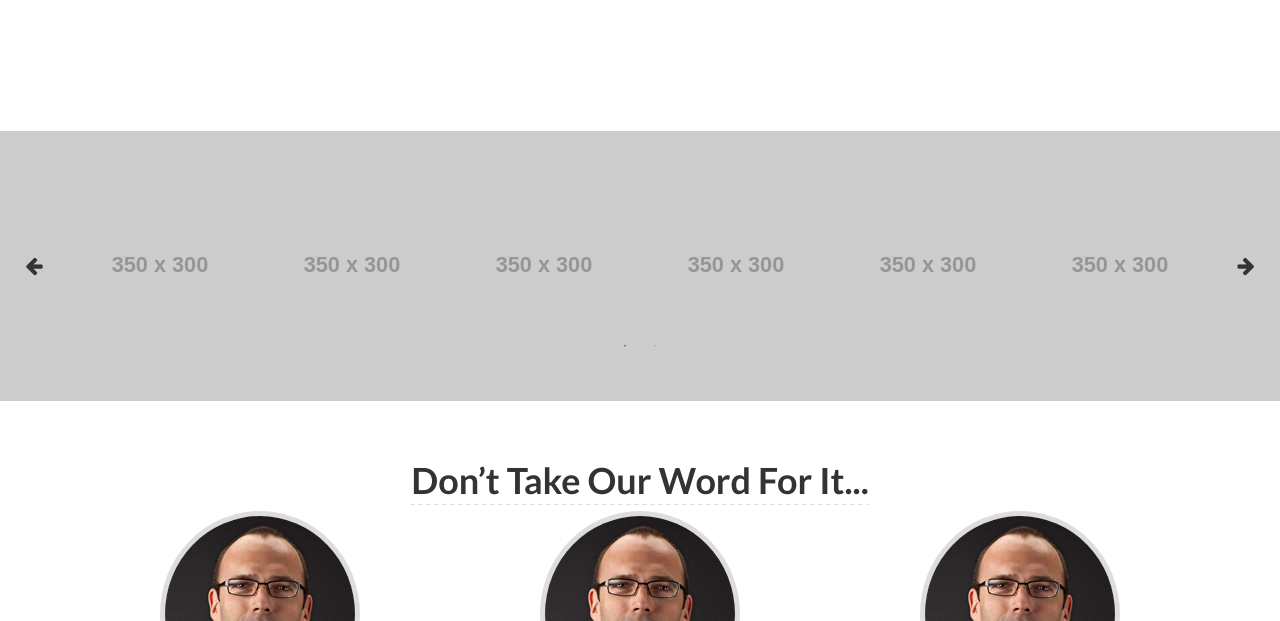
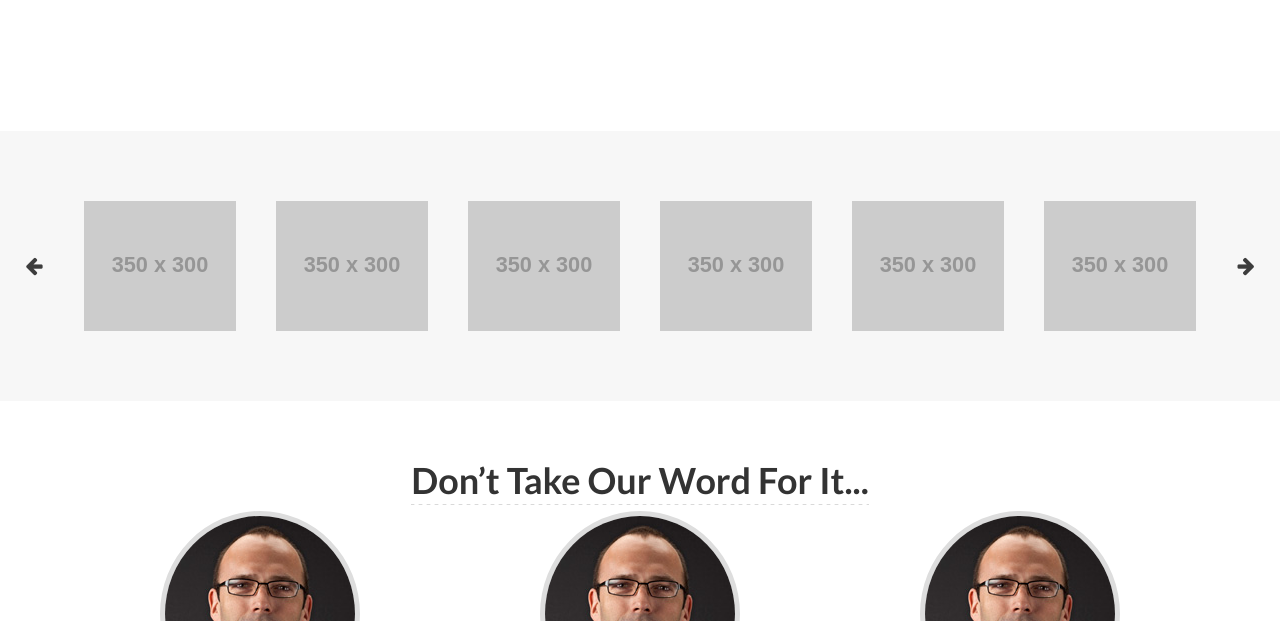
Before and after one commit to brainwithE/webdam-demo, a website: page index.html in a window 1280 px wide. Shown: the part 1120-1741 px from the top of the page. Drawn offline with Linux system fonts and the light colour scheme; placeholder pictures from the web are drawn by us.

Commit message:
feat: autoplay slider

```diff
--- a/assets/css/pages/slick.scss
+++ b/assets/css/pages/slick.scss
@@ -1,7 +1,7 @@
 /* Slider Section
    ========================================================================== */
 #slider-container {
-    background: #ccc;
+    background: #f7f7f7;
 }
 
 .slider {
--- a/index.html
+++ b/index.html
@@ -246,10 +246,11 @@
 		<script type="text/javascript">
 			$(document).on('ready', function() {
 			  $(".regular").slick({
-			    dots: true,
+			    dots: false,
 			    infinite: true,
 			    slidesToShow: 6,
-			    slidesToScroll: 6
+			    slidesToScroll: 6,
+			    autoplay:true
 			  });
 			});
 		</script>
```
Also changed, not shown: assets/css/pages/slick.css, assets/css/style.css.
